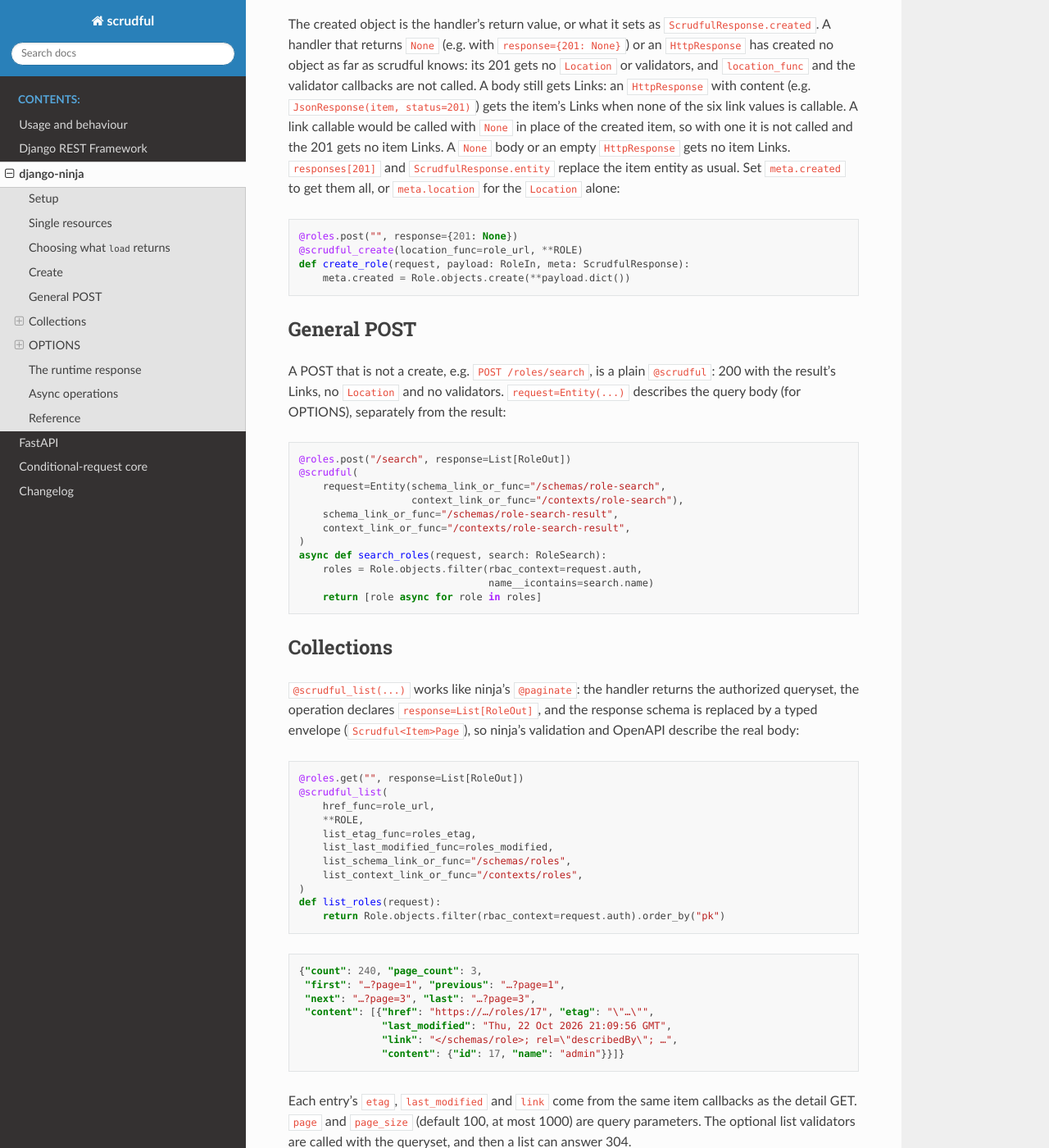
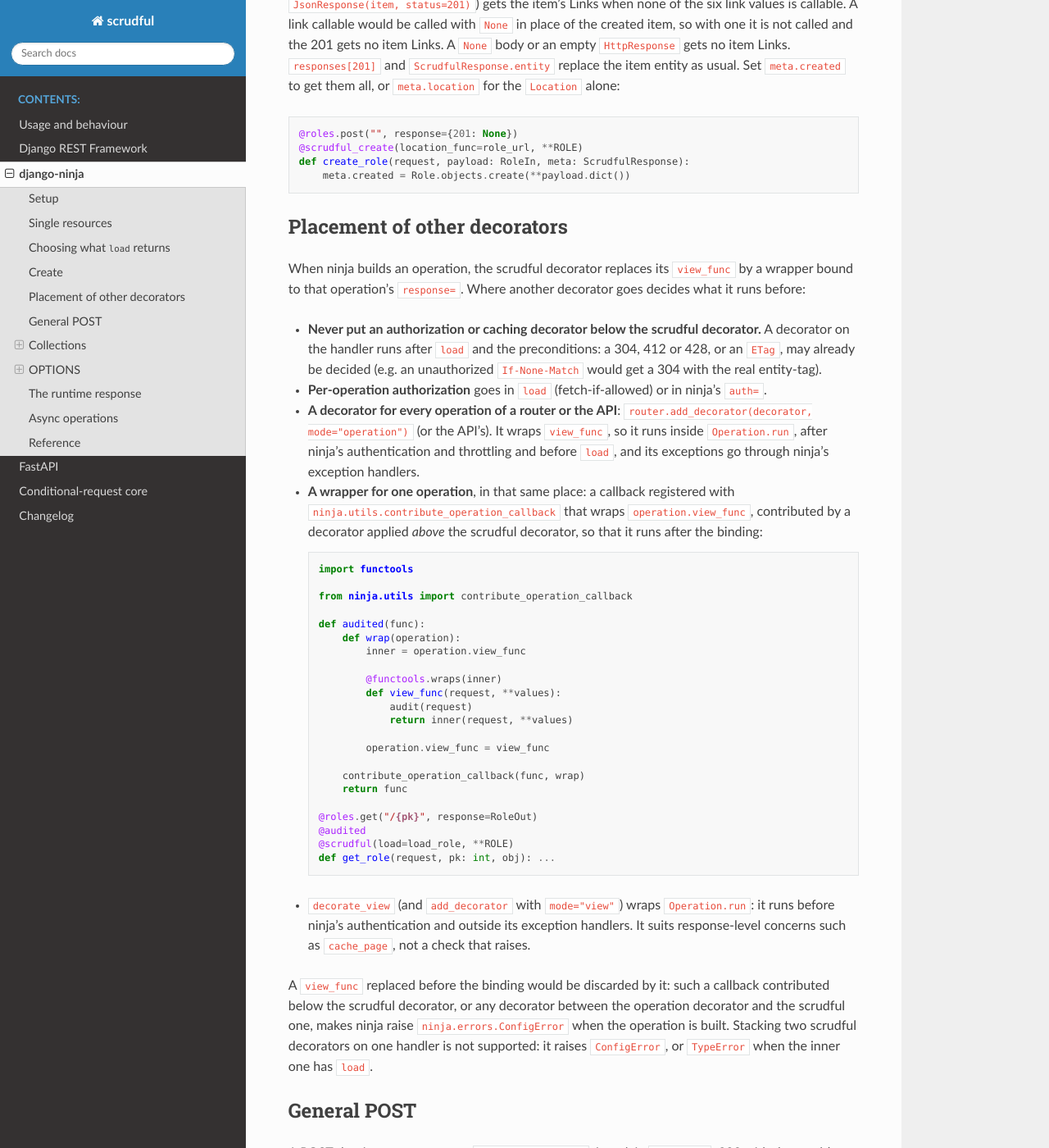
Before and after one commit to mimotoai/scrudful, a Sphinx documentation site: the page built from docs/source/ninja.rst, in a window 1280 px wide and 1400 px high, scrolled down 5071 px. Shown: the whole window at 82% size. Built offline with Sphinx 7.4.7 and the Read the Docs theme 3.1.0, drawn with Linux system fonts in a browser that asks for light colours; some of the changed text lies outside the part shown.

Commit message:
docs: scrudful.ninja placement guidance that keeps auth before the preconditions
The ConfigError for a replaced view_func told users to keep @scrudful
directly below the operation decorator, which reads as "move my decorator
below @scrudful": an authorization decorator there runs after load and the
preconditions, so an unauthorized If-None-Match could get a 304 with the real
ETag. The message, the module docstring's "Placement" section and a new
"Placement of other decorators" section of docs/source/ninja.rst now say:
never put an authorization or caching decorator below scrudful's; per-operation
authorization goes in load or auth=; router- or API-wide decorators use
add_decorator(mode="operation"); a per-operation wrapper is a
contribute_operation_callback hook applied above the decorator; decorate_view
wraps Operation.run (before auth, outside the exception handlers); stacking two
scrudful decorators is not supported. No behaviour change.

```diff
--- a/docs/source/ninja.rst
+++ b/docs/source/ninja.rst
@@ -55,16 +55,8 @@ Single resources
 ----------------
 
 ``@scrudful(...)`` sits **directly below** the operation decorator (above it,
-ninja would register the undecorated function, so it raises ``TypeError``).
-When ninja builds the operation, scrudful replaces ``operation.view_func`` by a
-wrapper bound to that operation's ``response=``. A hook that wraps
-``operation.view_func`` from a ``_ninja_contribute_to_operation`` callback
-must be applied above ``@scrudful``: below it, the hook's callback runs before
-the binding, which would discard its wrapper, and so would a decorator between
-the operation decorator and ``@scrudful``. Both raise
-``ninja.errors.ConfigError`` when the operation is built.
-``decorate_view`` (it wraps ``operation.run``) works on either side, and
-``add_decorator`` on the API or a router applies after the binding. ``load``
+ninja would register the undecorated function, so it raises ``TypeError``;
+see :ref:`ninja-placement` for other decorators). ``load``
 is the fetch-if-allowed callable; the validator callbacks are called with what
 it returns, and the handler receives it in the ``load_as`` parameter (``obj``
 by default), hidden from ninja's signature and OpenAPI:
@@ -305,6 +297,69 @@ usual. Set ``meta.created`` to get them all, or ``meta.location`` for the
     def create_role(request, payload: RoleIn, meta: ScrudfulResponse):
         meta.created = Role.objects.create(**payload.dict())
 
+.. _ninja-placement:
+
+Placement of other decorators
+-----------------------------
+
+When ninja builds an operation, the scrudful decorator replaces its
+``view_func`` by a wrapper bound to that operation's ``response=``. Where
+another decorator goes decides what it runs before:
+
+* **Never put an authorization or caching decorator below the scrudful
+  decorator.** A decorator on the handler runs after ``load`` and the
+  preconditions: a 304, 412 or 428, or an ``ETag``, may already be decided
+  (e.g. an unauthorized ``If-None-Match`` would get a 304 with the real
+  entity-tag).
+* **Per-operation authorization** goes in ``load`` (fetch-if-allowed) or in
+  ninja's ``auth=``.
+* **A decorator for every operation of a router or the API**:
+  ``router.add_decorator(decorator, mode="operation")`` (or the API's). It
+  wraps ``view_func``, so it runs inside ``Operation.run``, after ninja's
+  authentication and throttling and before ``load``, and its exceptions go
+  through ninja's exception handlers.
+* **A wrapper for one operation**, in that same place: a callback registered
+  with ``ninja.utils.contribute_operation_callback`` that wraps
+  ``operation.view_func``, contributed by a decorator applied *above* the
+  scrudful decorator, so that it runs after the binding:
+
+  .. code-block:: python
+
+      import functools
+
+      from ninja.utils import contribute_operation_callback
+
+      def audited(func):
+          def wrap(operation):
+              inner = operation.view_func
+
+              @functools.wraps(inner)
+              def view_func(request, **values):
+                  audit(request)
+                  return inner(request, **values)
+
+              operation.view_func = view_func
+
+          contribute_operation_callback(func, wrap)
+          return func
+
+      @roles.get("/{pk}", response=RoleOut)
+      @audited
+      @scrudful(load=load_role, **ROLE)
+      def get_role(request, pk: int, obj): ...
+
+* ``decorate_view`` (and ``add_decorator`` with ``mode="view"``) wraps
+  ``Operation.run``: it runs before ninja's authentication and outside its
+  exception handlers. It suits response-level concerns such as
+  ``cache_page``, not a check that raises.
+
+A ``view_func`` replaced before the binding would be discarded by it: such a
+callback contributed below the scrudful decorator, or any decorator between the
+operation decorator and the scrudful one, makes ninja raise
+``ninja.errors.ConfigError`` when the operation is built. Stacking two scrudful
+decorators on one handler is not supported: it raises ``ConfigError``, or
+``TypeError`` when the inner one has ``load``.
+
 General POST
 ------------
 
```
Also changed, not shown: CHANGELOG.rst (+10 -7 lines), 2 other files.
